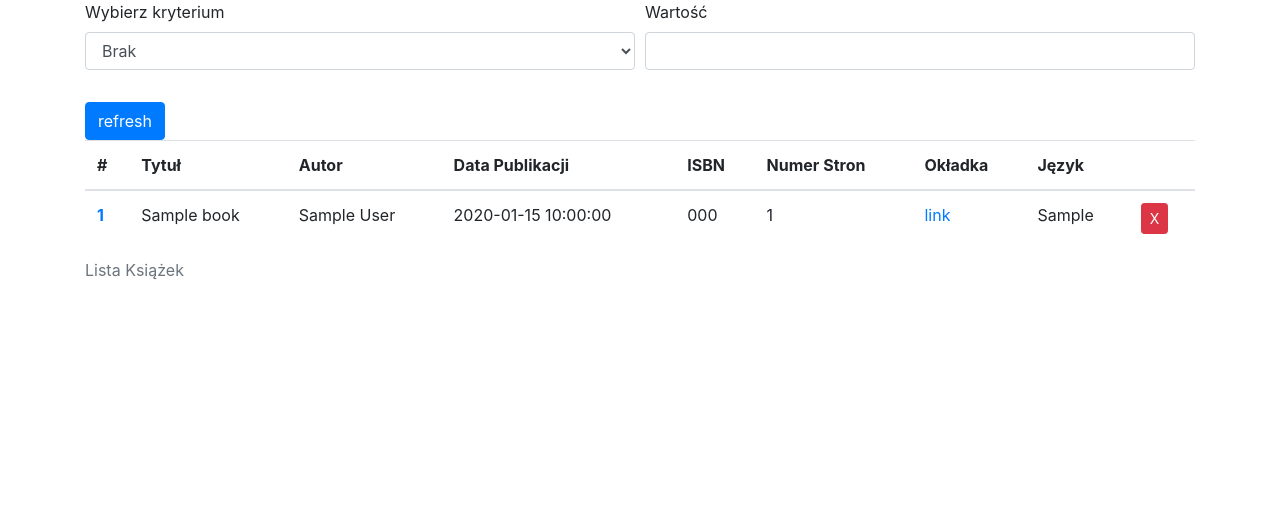
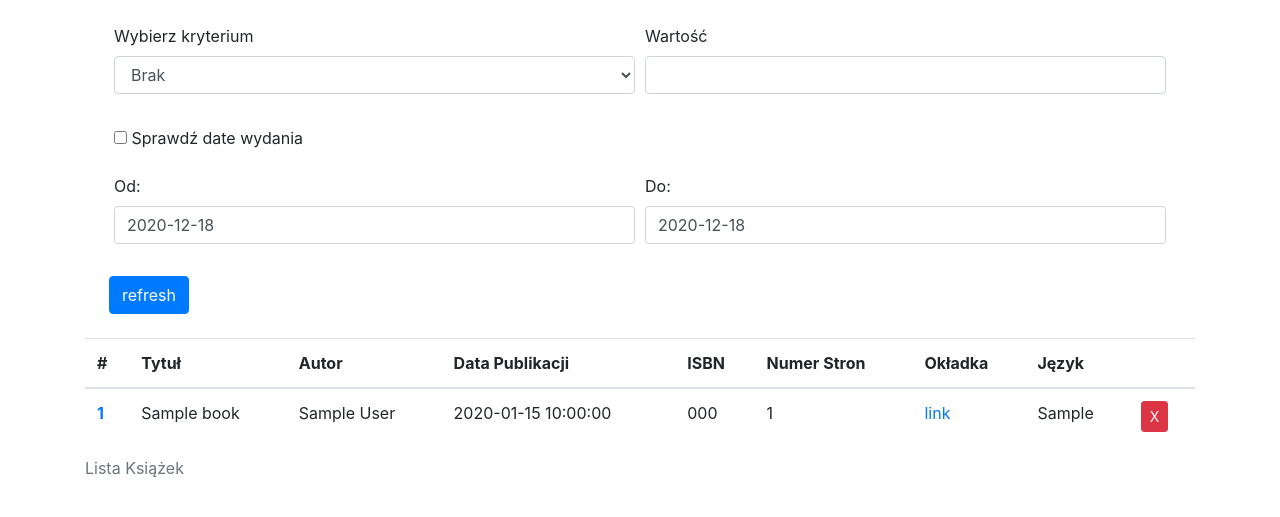
Before and after one commit to markoseb/BookList, a Flask app: page / in a window 1280 px wide. Shown: the part 56-573 px from the top of the page. Run offline with Flask 2, Linux system fonts and the light colour scheme; tables that the repository leaves empty hold one stand-in row (values such as "Sample post"); some libraries are stand-ins or nearby versions.

Commit message:
Added search data form to html. Boolean box

```diff
--- a/book_list/books/forms.py
+++ b/book_list/books/forms.py
@@ -1,5 +1,5 @@
 from flask_wtf import FlaskForm
-from wtforms import StringField, SubmitField, DateTimeField, IntegerField, SelectField
+from wtforms import StringField, SubmitField, DateTimeField, IntegerField, SelectField, BooleanField
 from wtforms.validators import DataRequired
 from flask import flash
 from book_list.models import Book
@@ -31,6 +31,7 @@ class BookForm(FlaskForm):
 class SearchBookForm(FlaskForm):
     valuesType = SelectField('Wybierz kryterium', choices=[('all', 'Brak'), ('title', 'Tytuł'), ('author', 'Autor'), ('lan', 'Język')])
     val = StringField('Wartość', validators=[DataRequired()])
+    use_data = BooleanField("Sprawdź date wydania", default=False)
     start_date = DateTimeField('Od: ', validators=[DataRequired()], default=dt_object, format=format)
     end_date = DateTimeField('Do:', validators=[DataRequired()], default=dt_object, format=format)
     submit = SubmitField('refresh')
--- a/book_list/core/views.py
+++ b/book_list/core/views.py
@@ -39,5 +39,8 @@ def index():
         val = searchform.val.data
         name = searchform.valuesType.data
         books = search_book(name, val, books)
+        if searchform.use_data.data:
+            print("Data use")
+
     books = books.order_by(Book.id).paginate(page=page, per_page=100)
     return render_template('index.html', books=books, searchform=searchform)
--- a/book_list/templates/index.html
+++ b/book_list/templates/index.html
@@ -5,15 +5,25 @@
 
     <form method="POST">
         {{ searchform.hidden_tag() }}
-        <div class="form-row">
+        <div class="m-4 form-row">
             <div class="form-group col-md-6">
                 {{ wtf.form_field(searchform.valuesType, class="form-control") }}
             </div>
             <div class="form-group col-md-6">
                 {{ wtf.form_field(searchform.val, class="form-control") }}
             </div>
+            <div class="form-group col-md-12">
+                {{ wtf.form_field(searchform.use_data, class="form-control") }}
+            </div>
+            <div class="form-group col-md-6">
+                {{ wtf.form_field(searchform.start_date, class="form-control") }}
+            </div>
+            <div class="form-group col-md-6">
+                {{ wtf.form_field(searchform.end_date, class="form-control") }}
+            </div>
+            {{ searchform.submit(class="btn btn-primary") }}
         </div>
-        {{ searchform.submit(class="btn btn-primary") }}
+
     </form>
 
     <div class="table-responsive">
```
